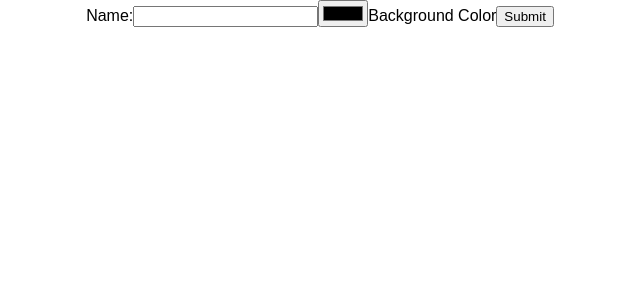
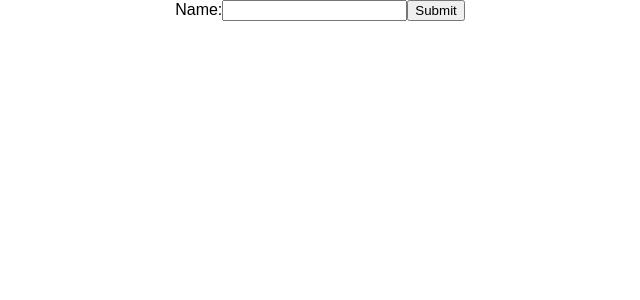
Before and after one commit to marcelhanser/raspipi, a React (Create React App) app: page /poster in a window 1280 px wide. Shown: the top 300 px of the page, without its empty margins (320-960 px from the left). Built offline with nearby package versions, Linux system fonts and the light colour scheme.

Commit message:
Correct send poster data

```diff
--- a/src/Poster.js
+++ b/src/Poster.js
@@ -8,7 +8,7 @@ class Poster extends Component {
     constructor() {
         super();
         this.state = {
-            textToPost: ""
+            text: ""
         }
     }
 
@@ -31,26 +31,26 @@ class Poster extends Component {
     };
 
     handleChange = (event) => {
-        this.setState({textToPost: event.target.value});
+        this.setState({text: event.target.value});
     };
 
     render() {
         return (
-            <form onSubmit={this.handleSubmit}>
+            <div>
                 <label>
                     Name:
-                    <input type="text" value={this.state.textToPost} onChange={this.handleChange}/>
+                    <input type="text" value={this.state.text} onChange={this.handleChange}/>
                 </label>
 
-                <input type="color" id="head" name="color" onChange={(event) => {
-                    this.setState({background: event.target.value})
-                }}
-                       value={this.state.background}/>
-                <label htmlFor="head">Background Color</label>
+                {/*<input type="color" id="head" name="color" onChange={(event) => {*/}
+                    {/*this.setState({background: event.target.value})*/}
+                {/*}}*/}
+                       {/*value={this.state.background}/>*/}
+                {/*<label htmlFor="head">Background Color</label>*/}
 
-                <input type="submit" value="Submit"/>
+                <input type="submit" value="Submit" onClick={this.handleSubmit}/>
 
-            </form>
+            </div>
         );
     }
 }
```
